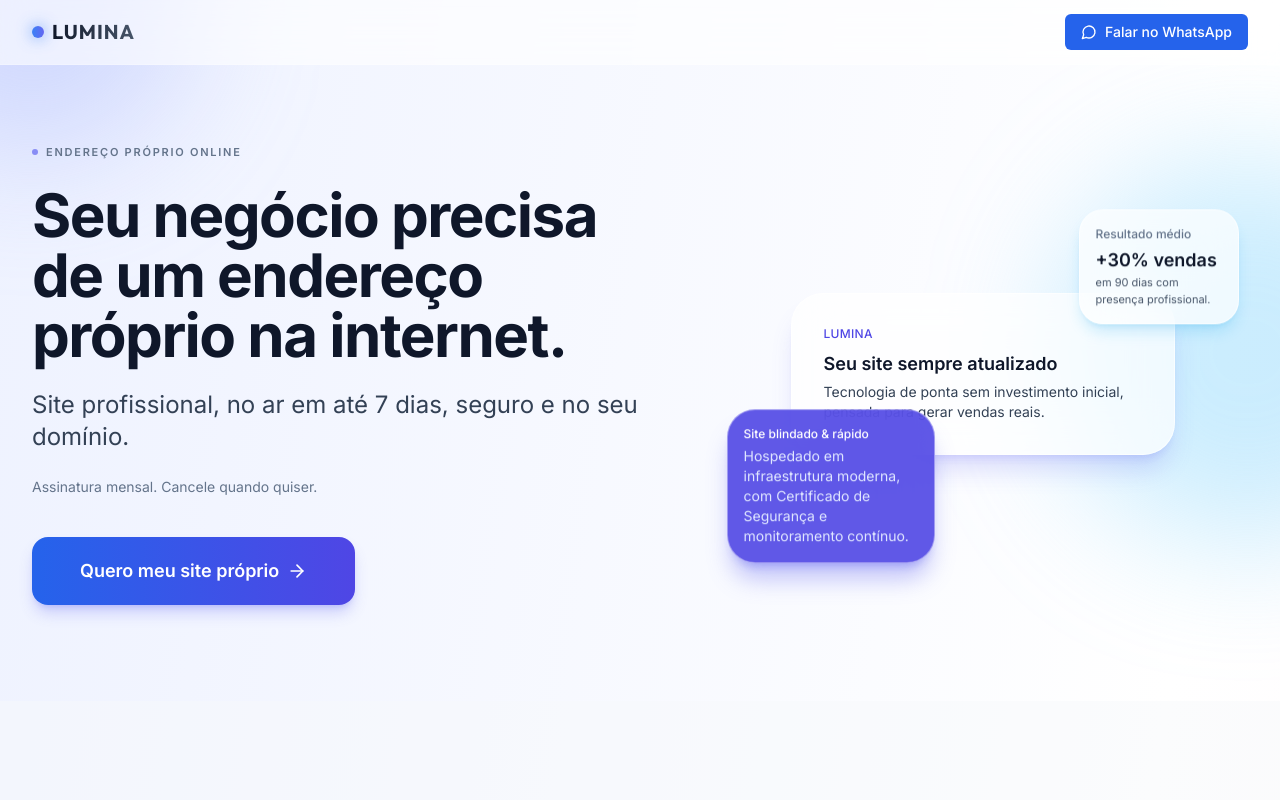
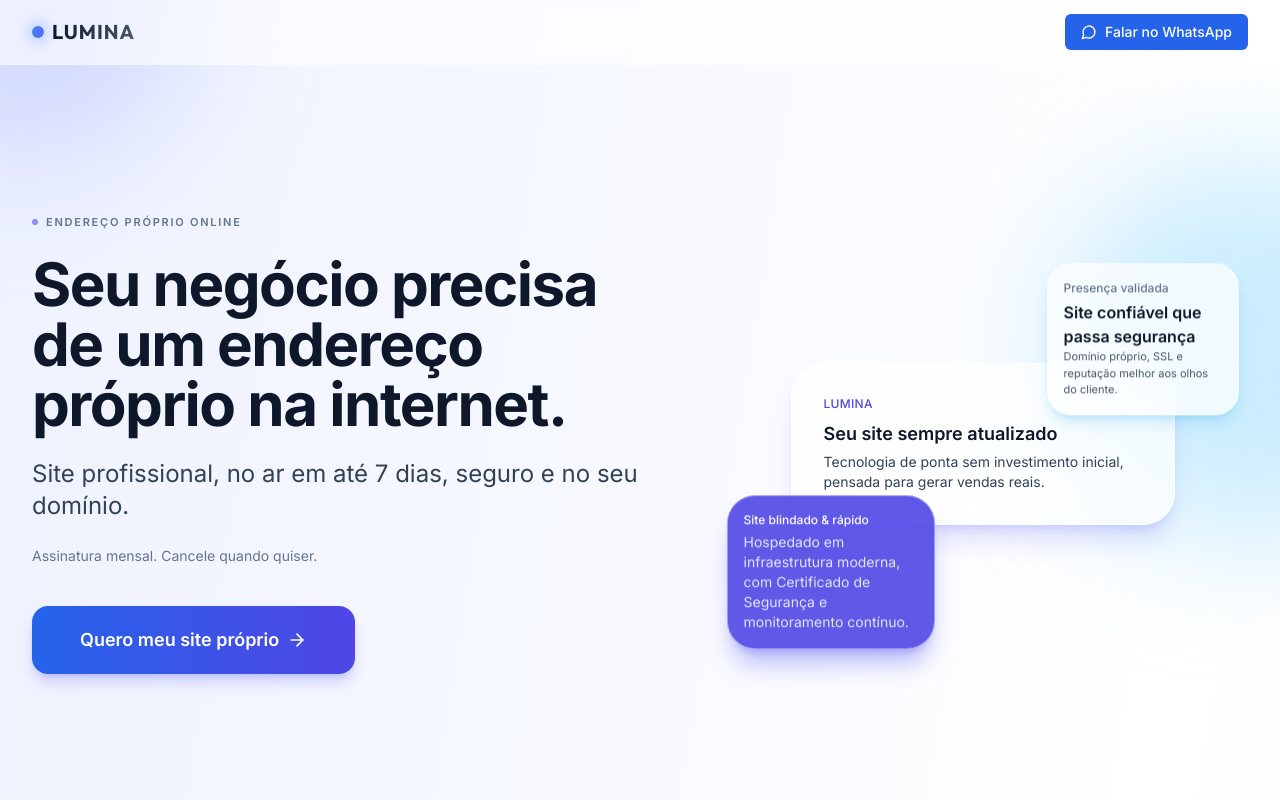
Before and after one commit to jonataswm01/projeto-waas, a Next.js app: page / in a window 1280 px wide. Shown: the top 800 px of the page. Built offline with nearby package versions, Linux system fonts and the light colour scheme.

Commit message:
style: update hero section layout and content on marketing page for improved visual appeal and clarity; adjust positioning and messaging to enhance user engagement

```diff
--- a/app/(marketing)/page.tsx
+++ b/app/(marketing)/page.tsx
@@ -163,7 +163,7 @@ export default function MarketingPage() {
       />
 
       {/* Hero Section */}
-      <section className="relative flex items-center justify-center pt-8 pb-16 sm:pb-24 md:pt-16">
+      <section className="relative min-h-screen flex items-center justify-center pt-3 pb-16 sm:pb-24 md:pt-6">
         <div className="relative z-10 max-w-7xl mx-auto px-4 sm:px-6 lg:px-8">
           <div className="grid gap-12 md:grid-cols-[minmax(0,1.2fr)_minmax(0,1fr)] items-center">
             <motion.div
@@ -255,17 +255,17 @@ export default function MarketingPage() {
                 </div>
 
                 <motion.div
-                  className="hidden md:block absolute -top-20 -right-16 w-36 sm:w-40 rounded-[1.5rem] bg-white/70 backdrop-blur-xl border border-white/60 shadow-lg shadow-sky-500/20 p-4"
+                  className="hidden md:block absolute -top-24 -right-16 w-44 sm:w-48 rounded-[1.5rem] bg-white/70 backdrop-blur-xl border border-white/60 shadow-lg shadow-sky-500/20 p-4"
                   animate={{ y: [-6, 6, -6] }}
                   transition={{ duration: 6, repeat: Infinity, ease: "easeInOut" }}
                 >
-                  <p className="text-xs font-medium text-slate-500 mb-1">Resultado médio</p>
-                  <p className="text-lg font-semibold text-slate-900">+30% vendas</p>
-                  <p className="text-[11px] text-slate-600">em 90 dias com presença profissional.</p>
+                  <p className="text-xs font-medium text-slate-500 mb-1">Presença validada</p>
+                  <p className="text-sm sm:text-base font-semibold text-slate-900">Site confiável que passa segurança</p>
+                  <p className="text-[11px] text-slate-600">Domínio próprio, SSL e reputação melhor aos olhos do cliente.</p>
                 </motion.div>
 
                 <motion.div
-                  className="hidden md:block absolute -bottom-28 -left-16 w-44 sm:w-52 rounded-[1.75rem] bg-indigo-600/90 backdrop-blur-xl border border-white/40 shadow-xl shadow-indigo-500/40 p-4 text-white"
+                  className="hidden md:block absolute -bottom-32 -left-16 w-44 sm:w-52 rounded-[1.75rem] bg-indigo-600/90 backdrop-blur-xl border border-white/40 shadow-xl shadow-indigo-500/40 p-4 text-white"
                   animate={{ y: [10, -6, 10] }}
                   transition={{ duration: 11, repeat: Infinity, ease: "easeInOut" }}
                 >
```
